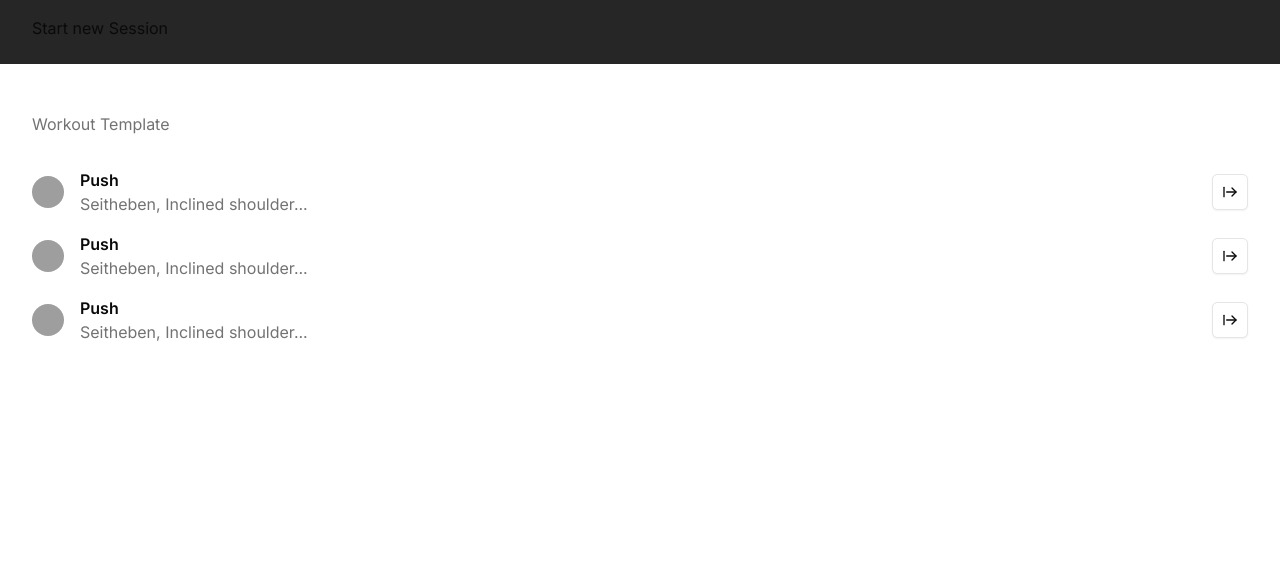
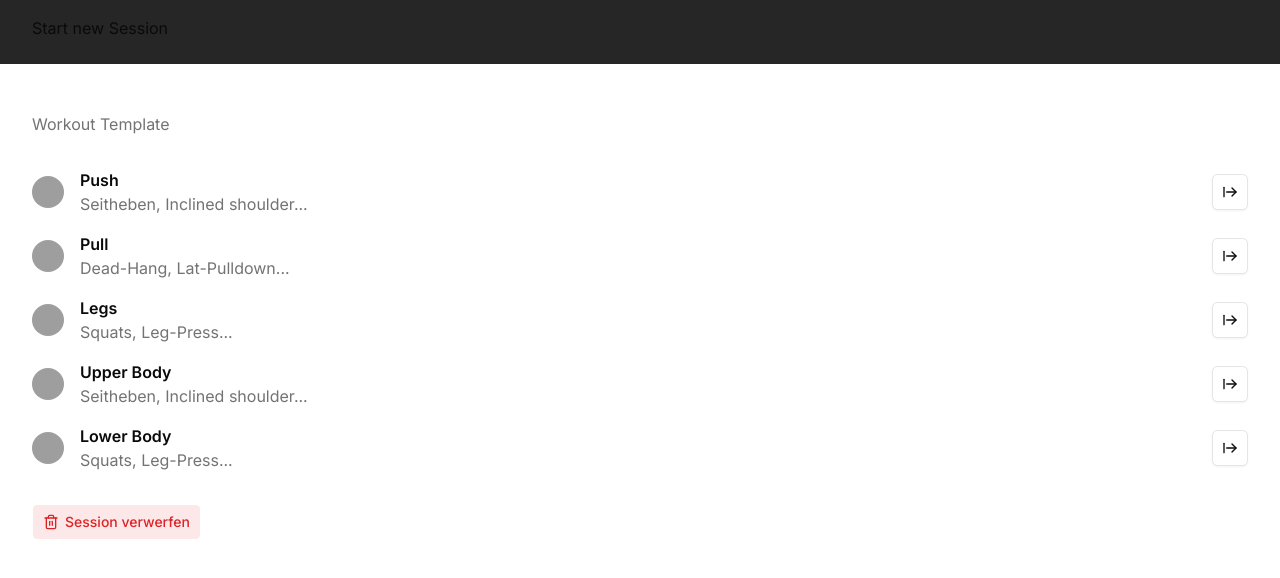
Before and after one commit to BirnadinErick/gymlog, a Next.js app: page /start-workout in a window 1280 px wide. Shown: the top 578 px of the page. Built offline with nearby package versions, Linux system fonts and the light colour scheme; grey boxes are pictures that could not be loaded.

Commit message:
feat: Add workout template selection and cancellation, integrating sonner for toast notifications and dummy data.

```diff
--- a/app/layout.tsx
+++ b/app/layout.tsx
@@ -2,8 +2,9 @@ import type { Metadata } from "next";
 import { Geist, Geist_Mono, Inter } from "next/font/google";
 import "./globals.css";
 import { ThemeProvider } from "@/components/ui/theme-provider";
+import { Toaster } from "sonner";
 
-const inter = Inter({ subsets: ['latin'], variable: '--font-sans' });
+const inter = Inter({ subsets: ["latin"], variable: "--font-sans" });
 
 const geistSans = Geist({
   variable: "--font-geist-sans",
@@ -34,8 +35,11 @@ export default function RootLayout({
           attribute="class"
           defaultTheme="system"
           enableSystem
-          disableTransitionOnChange>
+          disableTransitionOnChange
+        >
           {children}
+
+          <Toaster />
         </ThemeProvider>
       </body>
     </html>
--- a/app/start-workout/page.tsx
+++ b/app/start-workout/page.tsx
@@ -1,6 +1,6 @@
-import { AvatarIcon } from "@/components/generic/avatar-icon";
-import { SelectTemplateButton } from "@/components/start-workout/select-template-button";
+import { CancelWorkoutBtn } from "@/components/start-workout/cancel-workout-btn";
 import WorkoutTemplate from "@/components/start-workout/workout-template";
+import workoutData from "@/lib/dummydata/workout-templates.json";
 
 export default function StartWorkout() {
   return (
@@ -15,9 +15,18 @@ export default function StartWorkout() {
         </div>
 
         <div className="mt-8 grid grid-cols-1 gap-y-4">
-          {Array.from({ length: 3 }).map((_, index) => (
-            <WorkoutTemplate key={index} />
+          {workoutData.workout_templates.map((template) => (
+            <WorkoutTemplate
+              key={template.uuid}
+              uuid={template.uuid}
+              name={template.name}
+              description={template.description}
+            />
           ))}
+        </div>
+
+        <div className="mt-8">
+          <CancelWorkoutBtn />
         </div>
       </main>
     </>
--- /dev/null
+++ b/components/start-workout/cancel-workout-btn.tsx
@@ -0,0 +1,23 @@
+"use client";
+
+import { Button } from "@/components/ui/button";
+import { Trash2Icon } from "lucide-react";
+import { toast } from "sonner";
+import { useRouter } from "next/navigation";
+
+export function CancelWorkoutBtn() {
+  const router = useRouter();
+
+  return (
+    <Button
+      variant="destructive"
+      onClick={() => {
+        toast.info("Session verworfen");
+        router.push("/");
+      }}
+    >
+      <Trash2Icon />
+      Session verwerfen
+    </Button>
+  );
+}
--- a/components/start-workout/workout-template.tsx
+++ b/components/start-workout/workout-template.tsx
@@ -1,18 +1,31 @@
 import { AvatarIcon } from "../generic/avatar-icon";
 import { SelectTemplateButton } from "./select-template-button";
+import Link from "next/link";
 
-export default function WorkoutTemplate() {
+interface WorkoutTemplateProps {
+  uuid: string;
+  name: string;
+  description: string;
+}
+
+export default function WorkoutTemplate({
+  uuid,
+  name,
+  description,
+}: WorkoutTemplateProps) {
   return (
     <div className="flex items-center justify-between">
       <div className="flex items-center gap-4">
         <AvatarIcon />
         <div className="flex flex-col">
-          <p className="font-semibold">Push</p>
-          <p className="text-neutral-500">Seitheben, Inclined shoulder...</p>
+          <p className="font-semibold">{name}</p>
+          <p className="text-neutral-500">{description}</p>
         </div>
       </div>
       <div>
-        <SelectTemplateButton />
+        <Link href={`/record-workout?template=${uuid}`}>
+          <SelectTemplateButton />
+        </Link>
       </div>
     </div>
   );
--- /dev/null
+++ b/components/ui/sonner.tsx
@@ -0,0 +1,49 @@
+"use client"
+
+import { useTheme } from "next-themes"
+import { Toaster as Sonner, type ToasterProps } from "sonner"
+import { CircleCheckIcon, InfoIcon, TriangleAlertIcon, OctagonXIcon, Loader2Icon } from "lucide-react"
+
+const Toaster = ({ ...props }: ToasterProps) => {
+  const { theme = "system" } = useTheme()
+
+  return (
+    <Sonner
+      theme={theme as ToasterProps["theme"]}
+      className="toaster group"
+      icons={{
+        success: (
+          <CircleCheckIcon className="size-4" />
+        ),
+        info: (
+          <InfoIcon className="size-4" />
+        ),
+        warning: (
+          <TriangleAlertIcon className="size-4" />
+        ),
+        error: (
+          <OctagonXIcon className="size-4" />
+        ),
+        loading: (
+          <Loader2Icon className="size-4 animate-spin" />
+        ),
+      }}
+      style={
+        {
+          "--normal-bg": "var(--popover)",
+          "--normal-text": "var(--popover-foreground)",
+          "--normal-border": "var(--border)",
+          "--border-radius": "var(--radius)",
+        } as React.CSSProperties
+      }
+      toastOptions={{
+        classNames: {
+          toast: "cn-toast",
+        },
+      }}
+      {...props}
+    />
+  )
+}
+
+export { Toaster }
--- /dev/null
+++ b/lib/dummydata/workout-templates.json
@@ -0,0 +1,59 @@
+{
+  "workout_templates": [
+    {
+      "uuid": "82d091a7-ab31-41f5-935a-af86c1c6a094",
+      "name": "Push",
+      "description": "Seitheben, Inclined shoulder...",
+      "exercises": [
+        "31cb6d01-2507-41f9-8af5-20449ff15032",
+        "5a3ced7c-1434-491d-be74-66cbe1b68977",
+        "95db6f3f-d5eb-4b25-b8f5-841d99ec5798",
+        "8dc725d1-b00b-4538-86d0-96e9a91fd4ab"
+      ]
+    },
+    {
+      "uuid": "82d091a7-ab31-41f5-935a-af86c1c6a093",
+      "name": "Pull",
+      "description": "Dead-Hang, Lat-Pulldown...",
+      "exercises": [
+        "31cb6d01-2507-41f9-8af5-20449ff15032",
+        "5a3ced7c-1434-491d-be74-66cbe1b68977",
+        "95db6f3f-d5eb-4b25-b8f5-841d99ec5798",
+        "8dc725d1-b00b-4538-86d0-96e9a91fd4ab"
+      ]
+    },
+    {
+      "uuid": "82d091a7-ab31-41f5-935a-af86c1c6a493",
+      "name": "Legs",
+      "description": "Squats, Leg-Press...",
+      "exercises": [
+        "31cb6d01-2507-41f9-8af5-20449ff15032",
+        "5a3ced7c-1434-491d-be74-66cbe1b68977",
+        "95db6f3f-d5eb-4b25-b8f5-841d99ec5798",
+        "8dc725d1-b00b-4538-86d0-96e9a91fd4ab"
+      ]
+    },
+    {
+      "uuid": "82d091a7-ab31-41f5-935a-af86c1c4a093",
+      "name": "Upper Body",
+      "description": "Seitheben, Inclined shoulder...",
+      "exercises": [
+        "31cb6d01-2507-41f9-8af5-20449ff15032",
+        "5a3ced7c-1434-491d-be74-66cbe1b68977",
+        "95db6f3f-d5eb-4b25-b8f5-841d99ec5798",
+        "8dc725d1-b00b-4538-86d0-96e9a91fd4ab"
+      ]
+    },
+    {
+      "uuid": "82d091a7-ab31-41f5-935a-af84c1c6a093",
+      "name": "Lower Body",
+      "description": "Squats, Leg-Press...",
+      "exercises": [
+        "31cb6d01-2507-41f9-8af5-20449ff15032",
+        "5a3ced7c-1434-491d-be74-66cbe1b68977",
+        "95db6f3f-d5eb-4b25-b8f5-841d99ec5798",
+        "8dc725d1-b00b-4538-86d0-96e9a91fd4ab"
+      ]
+    }
+  ]
+}
--- a/package.json
+++ b/package.json
@@ -19,6 +19,7 @@
     "react": "19.2.3",
     "react-dom": "19.2.3",
     "shadcn": "^3.8.5",
+    "sonner": "^2.0.7",
     "tailwind-merge": "^3.5.0",
     "tw-animate-css": "^1.4.0"
   },
```
Also changed, not shown: 1 other file (tests, documents, lock files or other folders).
